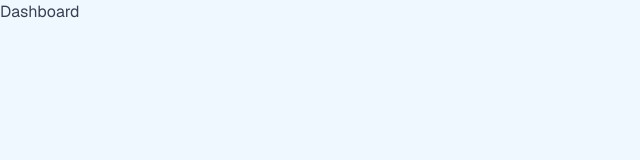
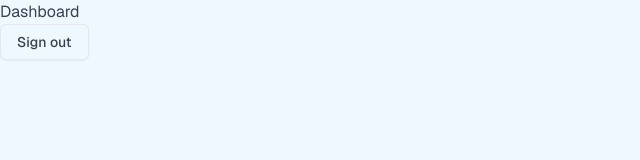
Before and after one commit to ruinabeshima/flashcard-generator, a Next.js app: page /dashboard in a window 1280 px wide. Shown: the top 160 px of the page, without its empty margins (0-640 px from the left). Built offline with nearby package versions, Linux system fonts and the light colour scheme.

Commit message:
Added logout functionality

```diff
--- a/app/(protected)/dashboard/page.tsx
+++ b/app/(protected)/dashboard/page.tsx
@@ -1,3 +1,10 @@
+import SignOutButton from "@/components/signout-button";
+
 export default function Dashboard() {
-  return <h1>Dashboard</h1>;
+  return (
+    <>
+      <h1>Dashboard</h1>
+      <SignOutButton />
+    </>
+  );
 }
--- /dev/null
+++ b/app/api/logout/route.ts
@@ -0,0 +1,8 @@
+import { NextResponse } from "next/server";
+import { createClient } from "@/lib/supabase/server";
+
+export async function POST() {
+  const supabase = await createClient();
+  await supabase.auth.signOut();
+  return NextResponse.json({ success: true });
+}
--- /dev/null
+++ b/components/signout-button.tsx
@@ -0,0 +1,47 @@
+"use client";
+
+import { Button } from "./ui/button";
+import { useState } from "react";
+import { useRouter } from "next/navigation";
+
+export default function SignOutButton() {
+  const router = useRouter();
+  const [loading, setLoading] = useState(false);
+  const [error, setError] = useState<null | string>(null);
+
+  const handleClick = async () => {
+    try {
+      setLoading(true);
+      setError(null);
+
+      const response = await fetch("/api/logout", {
+        method: "POST",
+      });
+
+      if (response.ok) {
+        router.push("/login");
+        return;
+      }
+    } catch (error) {
+      setError(
+        error instanceof Error ? error.message : "An unknown error occurred"
+      );
+    } finally {
+      setLoading(false);
+    }
+  };
+
+  return (
+    <>
+      <Button onClick={handleClick} type="button" variant="outline">
+        {loading ? (
+          <span>Loading</span>
+        ) : error ? (
+          <span>Error</span>
+        ) : (
+          <span>Sign out</span>
+        )}
+      </Button>
+    </>
+  );
+}
```
Also changed, not shown: 1 other file (tests, documents, lock files or other folders).
